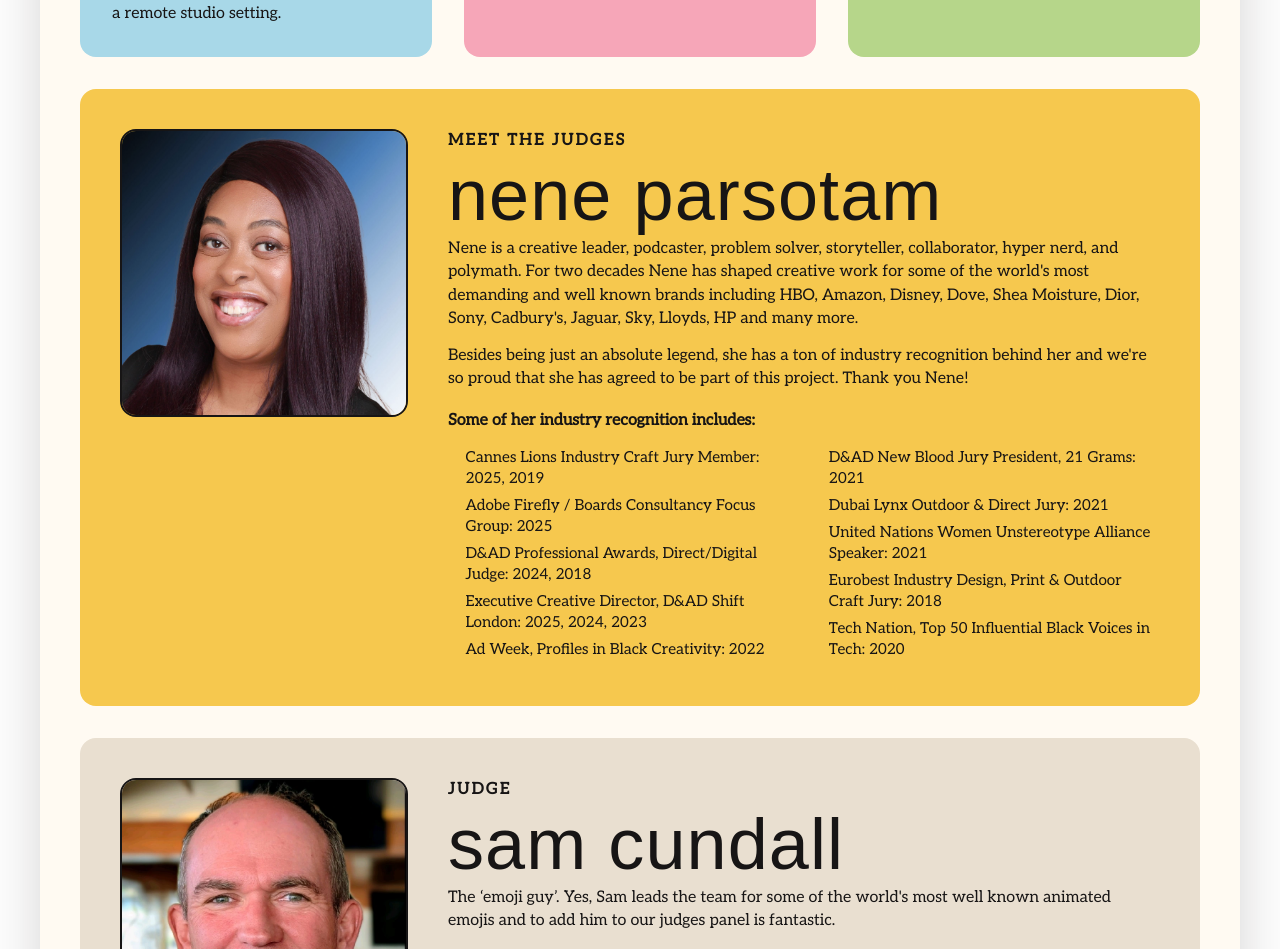
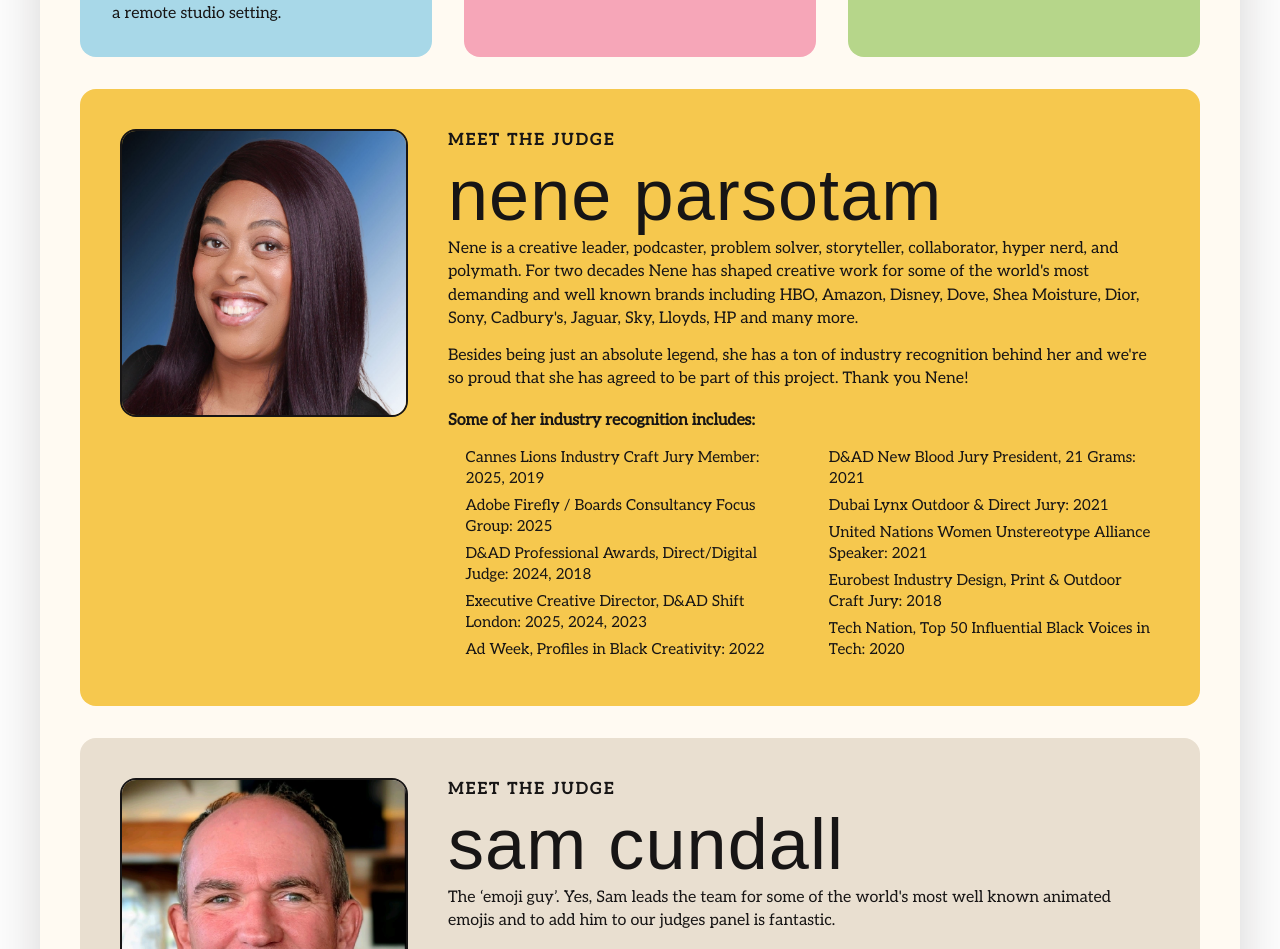
Before and after one commit to fruitskin/noahtoddler, a Next.js app: page / in a window 1280 px wide. Shown: the part 2543-3492 px from the top of the page. Built offline with nearby package versions, Linux system fonts and the light colour scheme; no server answers; a web font is replaced by a local one.

Commit message:
Use "Meet the judge" kicker on both judge panels

```diff
--- a/app/page.tsx
+++ b/app/page.tsx
@@ -144,7 +144,7 @@ export default function Page() {
               <img src="/judges/nene-parsotam.jpeg" alt="Nene Parsotam" />
             </div>
             <div className="judge-copy">
-              <p className="judge-kicker">Meet the judges</p>
+              <p className="judge-kicker">Meet the judge</p>
               <h3>Nene Parsotam</h3>
               <p>Nene is a creative leader, podcaster, problem solver, storyteller, collaborator, hyper nerd, and polymath. For two decades Nene has shaped creative work for some of the world&apos;s most demanding and well known brands including HBO, Amazon, Disney, Dove, Shea Moisture, Dior, Sony, Cadbury&apos;s, Jaguar, Sky, Lloyds, HP and many more.</p>
               <p>Besides being just an absolute legend, she has a ton of industry recognition behind her and we&apos;re so proud that she has agreed to be part of this project. Thank you Nene!</p>
@@ -168,7 +168,7 @@ export default function Page() {
               <img src="/judges/sam-cundall.png" alt="Sam Cundall" />
             </div>
             <div className="judge-copy">
-              <p className="judge-kicker">Judge</p>
+              <p className="judge-kicker">Meet the judge</p>
               <h3>Sam Cundall</h3>
               <p>The &lsquo;emoji guy&rsquo;. Yes, Sam leads the team for some of the world&apos;s most well known animated emojis and to add him to our judges panel is fantastic.</p>
               <p>Sam is currently Principal Creative Design for Microsoft Teams where he specialises in design, animation, motion, visual language and marketing. He&apos;s an animator and creative director, leading emotions, reactions, and other personal expression content. 😉</p>
```
